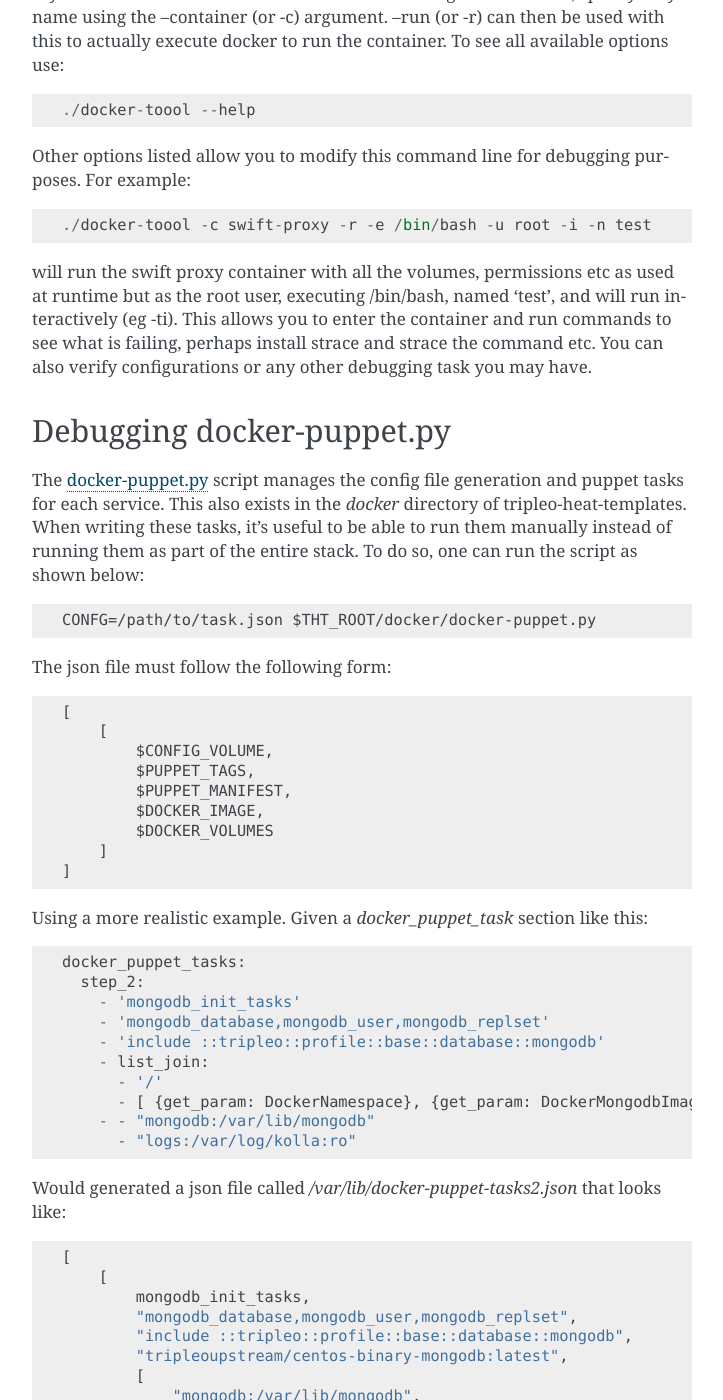
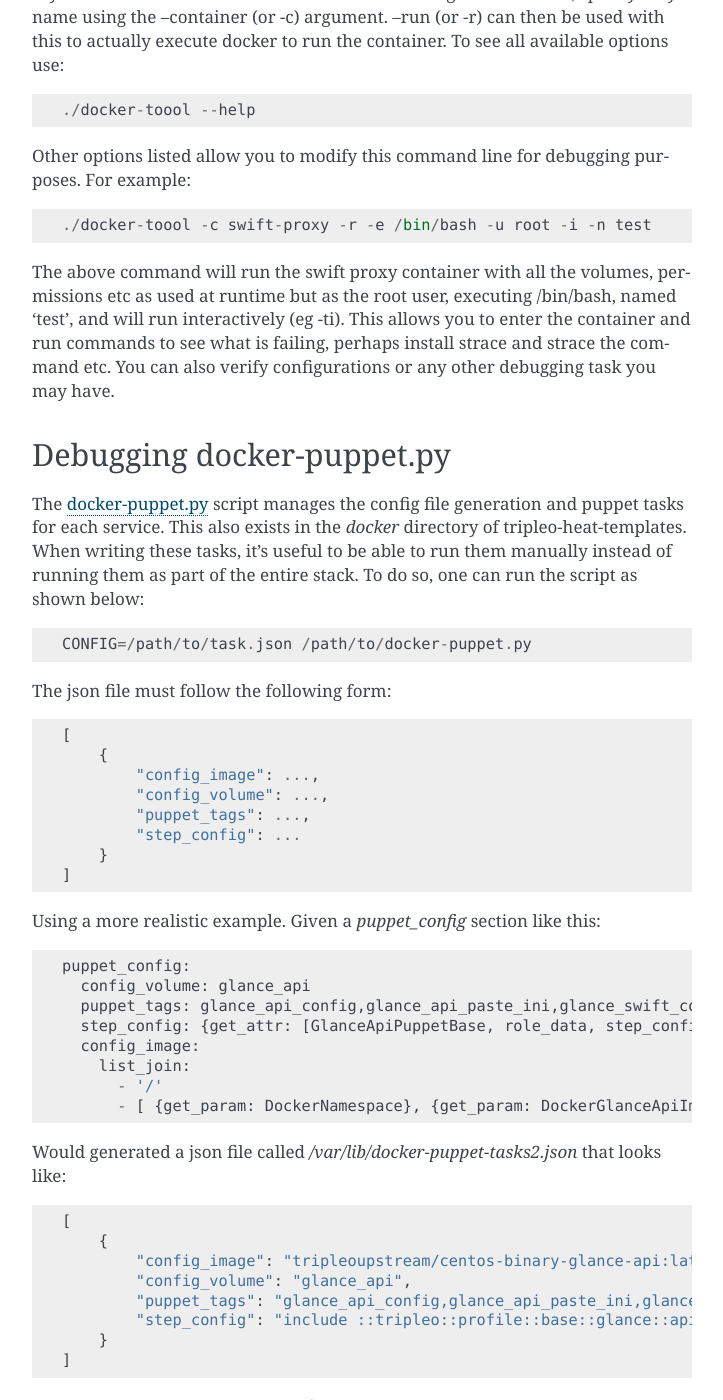
Before and after one commit to openstack-archive/tripleo-docs, a Sphinx documentation site: the page built from doc/source/containers_deployment/tips_tricks.rst, in a window 1280 px wide and 1400 px high, scrolled down 1780 px. Shown: the whole window, without its empty margins (388-1111 px from the left). Built offline with Sphinx 7.4.7, drawn with Linux system fonts in a browser that asks for light colours; some of the changed text lies outside the part shown.

Commit message:
Fixups for containers documentation
Update documentation to match the latest architecture. Also fixed
several issues and documented how to populate a local docker registry.

Change-Id: If646497fc2f1795f13e116b54cbd36803940de7b

```diff
--- a/doc/source/containers_deployment/tips_tricks.rst
+++ b/doc/source/containers_deployment/tips_tricks.rst
@@ -29,13 +29,13 @@ The following commands are useful for debugging containers.
 
   There's no shortcut for *rebuilding* the command that was used to run the
   container but, it's possible to do so by using the `docker inspect` command
-  and the format parameter:::
+  and the format parameter::
 
    $ docker inspect --format='{{range .Config.Env}} -e "{{.}}" {{end}} {{range .Mounts}} -v {{.Source}}:{{.Destination}}{{if .Mode}}:{{.Mode}}{{end}}{{end}} -ti {{.Config.Image}}' $CONTAINER_ID_OR_NAME
 
   Copy the output from the command above and append it to the one below, which
   will run the same container with a random name and remove it as soon as the
-  execution exits:::
+  execution exits::
 
     $ docker run --rm $OUTPUT_FROM_PREVIOUS_COMMAND /bin/bash
 
@@ -86,12 +86,12 @@ debugging purposes.  For example::
 
     ./docker-toool -c swift-proxy -r -e /bin/bash -u root -i -n test
 
-will run the swift proxy container with all the volumes, permissions
-etc as used at runtime but as the root user, executing /bin/bash, named
-'test', and will run interactively (eg -ti).  This allows you to enter
-the container and run commands to see what is failing, perhaps install
-strace and strace the command etc.  You can also verify configurations
-or any other debugging task you may have.
+The above command will run the swift proxy container with all the volumes,
+permissions etc as used at runtime but as the root user, executing /bin/bash,
+named 'test', and will run interactively (eg -ti).  This allows you to enter
+the container and run commands to see what is failing, perhaps install strace
+and strace the command etc.  You can also verify configurations or any other
+debugging task you may have.
 
 Debugging docker-puppet.py
 --------------------------
@@ -102,55 +102,48 @@ of tripleo-heat-templates.  When writing these tasks, it's useful to be
 able to run them manually instead of running them as part of the entire
 stack. To do so, one can run the script as shown below::
 
-  CONFG=/path/to/task.json $THT_ROOT/docker/docker-puppet.py
+  CONFIG=/path/to/task.json /path/to/docker-puppet.py
 
 The json file must follow the following form::
 
     [
-        [
-            $CONFIG_VOLUME,
-            $PUPPET_TAGS,
-            $PUPPET_MANIFEST,
-            $DOCKER_IMAGE,
-            $DOCKER_VOLUMES
-        ]
+        {
+            "config_image": ...,
+            "config_volume": ...,
+            "puppet_tags": ...,
+            "step_config": ...
+        }
     ]
 
 
-Using a more realistic example. Given a `docker_puppet_task` section like this::
+Using a more realistic example. Given a `puppet_config` section like this::
 
-      docker_puppet_tasks:
-        step_2:
-          - 'mongodb_init_tasks'
-          - 'mongodb_database,mongodb_user,mongodb_replset'
-          - 'include ::tripleo::profile::base::database::mongodb'
-          - list_join:
+      puppet_config:
+        config_volume: glance_api
+        puppet_tags: glance_api_config,glance_api_paste_ini,glance_swift_config,glance_cache_config
+        step_config: {get_attr: [GlanceApiPuppetBase, role_data, step_config]}
+        config_image:
+          list_join:
             - '/'
-            - [ {get_param: DockerNamespace}, {get_param: DockerMongodbImage} ]
-          - - "mongodb:/var/lib/mongodb"
-            - "logs:/var/log/kolla:ro"
+            - [ {get_param: DockerNamespace}, {get_param: DockerGlanceApiImage} ]
 
 
 Would generated a json file called `/var/lib/docker-puppet-tasks2.json` that looks like::
 
     [
-        [
-            mongodb_init_tasks,
-            "mongodb_database,mongodb_user,mongodb_replset",
-            "include ::tripleo::profile::base::database::mongodb",
-            "tripleoupstream/centos-binary-mongodb:latest",
-            [
-                "mongodb:/var/lib/mongodb",
-                "logs:/var/log/kolla:ro"
-            ]
-        ]
+        {
+            "config_image": "tripleoupstream/centos-binary-glance-api:latest",
+            "config_volume": "glance_api",
+            "puppet_tags": "glance_api_config,glance_api_paste_ini,glance_swift_config,glance_cache_config",
+            "step_config": "include ::tripleo::profile::base::glance::api\n"
+        }
     ]
 
 
 Setting the path to the above json file as value to the `CONFIG` var passed to
 `docker-puppet.py` will create a container using the
-`centos-binary-mongodb:latest` image and it'll run the puppet puppet tags listed
-in the second item of the array.
+`centos-binary-glance-api:latest` image and it and run puppet on a catalog
+restricted to the given puppet `puppet_tags`.
 
 As mentioned above, it's possible to create custom json files and call
 `docker-puppet.py` manually, which makes developing and debugging puppet steps
```
Also changed, not shown: doc/source/containers_deployment/architecture.rst (+11 -8 lines), doc/source/containers_deployment/overcloud.rst (+27 -1 lines), doc/source/containers_deployment/undercloud.rst (+10 -14 lines).
